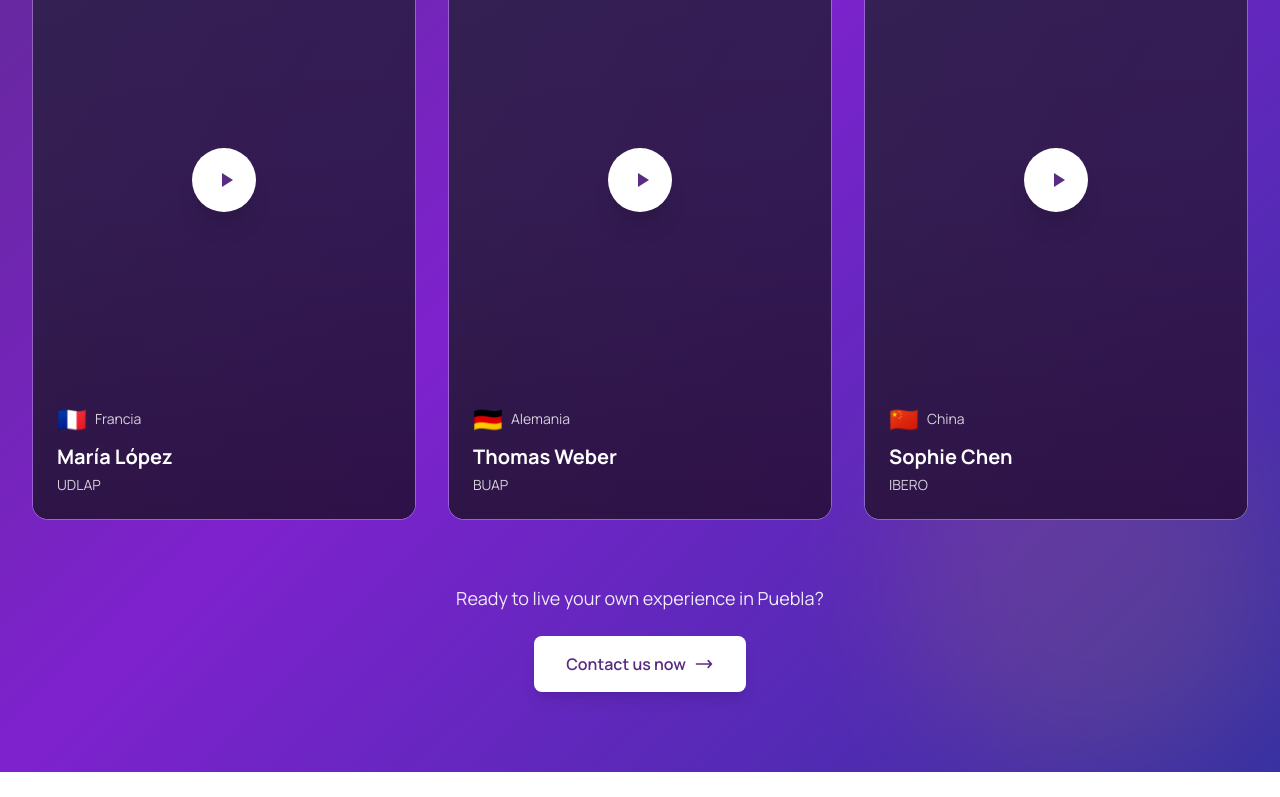
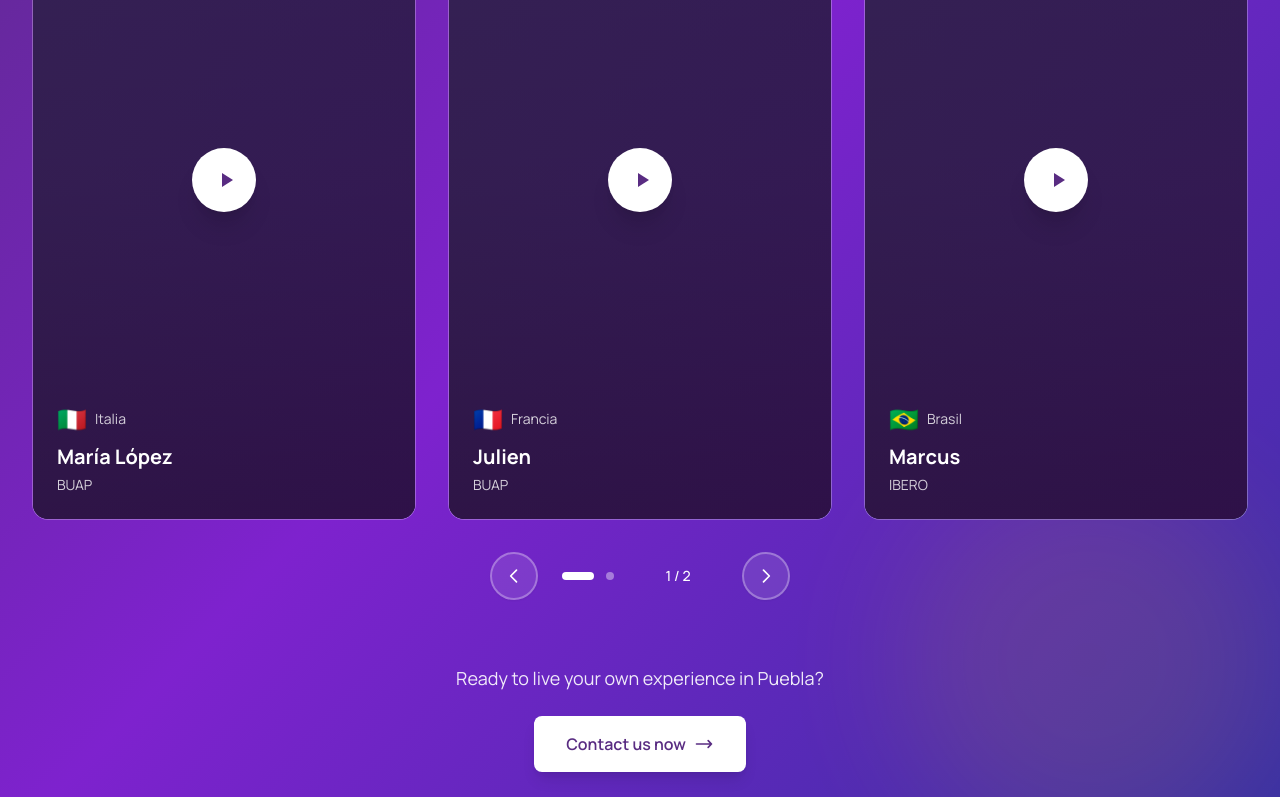
Before and after one commit to JulienFifty/puebla-housing, a Next.js app: page /en in a window 1280 px wide. Shown: the part 3597-4394 px from the top of the page. Built offline with nearby package versions, Linux system fonts and the light colour scheme; no server answers; the database is empty.

Commit message:
Convert video testimonials to carousel (3 videos per slide, 4 total)

```diff
--- a/components/VideoTestimonials.tsx
+++ b/components/VideoTestimonials.tsx
@@ -15,31 +15,56 @@ interface VideoTestimonial {
 export default function VideoTestimonials() {
   const locale = useLocale();
   const [activeVideo, setActiveVideo] = useState<string | null>(null);
+  const [currentSlide, setCurrentSlide] = useState(0);
 
-  // Aquí agregarás los IDs de tus videos de Vimeo
   const testimonials: VideoTestimonial[] = [
     {
       id: '1',
-      vimeoId: '1234567890', // Reemplazar con tu ID de Vimeo
+      vimeoId: '1059933425',
       studentName: 'María López',
-      country: '🇫🇷 Francia',
-      university: 'UDLAP',
+      country: '🇮🇹 Italia',
+      university: 'BUAP',
     },
     {
       id: '2',
-      vimeoId: '1234567891', // Reemplazar con tu ID de Vimeo
-      studentName: 'Thomas Weber',
-      country: '🇩🇪 Alemania',
+      vimeoId: '1095785112',
+      studentName: 'Julien',
+      country: '🇫🇷 Francia',
       university: 'BUAP',
     },
     {
       id: '3',
-      vimeoId: '1234567892', // Reemplazar con tu ID de Vimeo
-      studentName: 'Sophie Chen',
-      country: '🇨🇳 China',
+      vimeoId: '1065324028',
+      studentName: 'Marcus',
+      country: '🇧🇷 Brasil',
       university: 'IBERO',
     },
+    {
+      id: '4',
+      vimeoId: '1067168168',
+      studentName: 'Lukas',
+      country: '🇩🇪 Alemania',
+      university: 'UPAEP',
+    },
   ];
+
+  const VIDEOS_PER_SLIDE = 3;
+  const totalSlides = Math.ceil(testimonials.length / VIDEOS_PER_SLIDE);
+
+  const currentVideos = testimonials.slice(
+    currentSlide * VIDEOS_PER_SLIDE,
+    (currentSlide + 1) * VIDEOS_PER_SLIDE
+  );
+
+  const nextSlide = () => {
+    setCurrentSlide((prev) => (prev + 1) % totalSlides);
+    setActiveVideo(null); // Cerrar video al cambiar de slide
+  };
+
+  const prevSlide = () => {
+    setCurrentSlide((prev) => (prev - 1 + totalSlides) % totalSlides);
+    setActiveVideo(null); // Cerrar video al cambiar de slide
+  };
 
   return (
     <section className="py-20 bg-gradient-to-br from-primary via-purple-700 to-indigo-800 relative overflow-hidden">
@@ -65,12 +90,18 @@ export default function VideoTestimonials() {
           </p>
         </div>
 
-        {/* Video Grid */}
-        <div className="grid grid-cols-1 md:grid-cols-3 gap-8">
-          {testimonials.map((testimonial) => (
+        {/* Video Carousel */}
+        <div className="relative">
+          {/* Video Grid con animación */}
+          <div
+            key={currentSlide}
+            className="grid grid-cols-1 md:grid-cols-3 gap-8 mb-8 animate-fadeIn"
+          >
+            {currentVideos.map((testimonial, index) => (
               <div
                 key={testimonial.id}
-              className="group relative bg-white/10 backdrop-blur-sm rounded-2xl overflow-hidden border border-white/20 hover:border-white/40 transition-all duration-300 hover:transform hover:scale-105"
+                className="group relative bg-white/10 backdrop-blur-sm rounded-2xl overflow-hidden border border-white/20 hover:border-white/40 transition-all duration-300 hover:transform hover:scale-105 animate-slideUp"
+                style={{ animationDelay: `${index * 100}ms` }}
               >
                 {/* Video Container */}
                 <div className="relative aspect-[9/16] bg-gray-900">
@@ -127,6 +158,58 @@ export default function VideoTestimonials() {
             ))}
           </div>
 
+          {/* Navegación del carrusel */}
+          {totalSlides > 1 && (
+            <div className="flex items-center justify-center gap-6 mt-8">
+              {/* Botón Anterior */}
+              <button
+                onClick={prevSlide}
+                className="p-3 rounded-full bg-white/10 border-2 border-white/30 hover:border-white hover:bg-white/20 transition-all shadow-sm hover:shadow-md"
+                aria-label="Videos anteriores"
+              >
+                <svg className="w-5 h-5 text-white" fill="none" stroke="currentColor" viewBox="0 0 24 24">
+                  <path strokeLinecap="round" strokeLinejoin="round" strokeWidth={2} d="M15 19l-7-7 7-7" />
+                </svg>
+              </button>
+
+              {/* Indicadores de página */}
+              <div className="flex items-center gap-3">
+                {Array.from({ length: totalSlides }, (_, i) => (
+                  <button
+                    key={i}
+                    onClick={() => {
+                      setCurrentSlide(i);
+                      setActiveVideo(null);
+                    }}
+                    className={`transition-all ${
+                      i === currentSlide
+                        ? 'w-8 h-2 bg-white rounded-full'
+                        : 'w-2 h-2 bg-white/40 rounded-full hover:bg-white/60'
+                    }`}
+                    aria-label={`Ir a página ${i + 1}`}
+                  />
+                ))}
+              </div>
+
+              {/* Contador */}
+              <div className="text-sm text-white font-medium min-w-[80px] text-center">
+                {currentSlide + 1} / {totalSlides}
+              </div>
+
+              {/* Botón Siguiente */}
+              <button
+                onClick={nextSlide}
+                className="p-3 rounded-full bg-white/10 border-2 border-white/30 hover:border-white hover:bg-white/20 transition-all shadow-sm hover:shadow-md"
+                aria-label="Siguientes videos"
+              >
+                <svg className="w-5 h-5 text-white" fill="none" stroke="currentColor" viewBox="0 0 24 24">
+                  <path strokeLinecap="round" strokeLinejoin="round" strokeWidth={2} d="M9 5l7 7-7 7" />
+                </svg>
+              </button>
+            </div>
+          )}
+        </div>
+
         {/* CTA */}
         <div className="text-center mt-16">
           <p className="text-white/90 text-lg mb-6">
```
Lines whose indentation alone changed are shown as unchanged.
